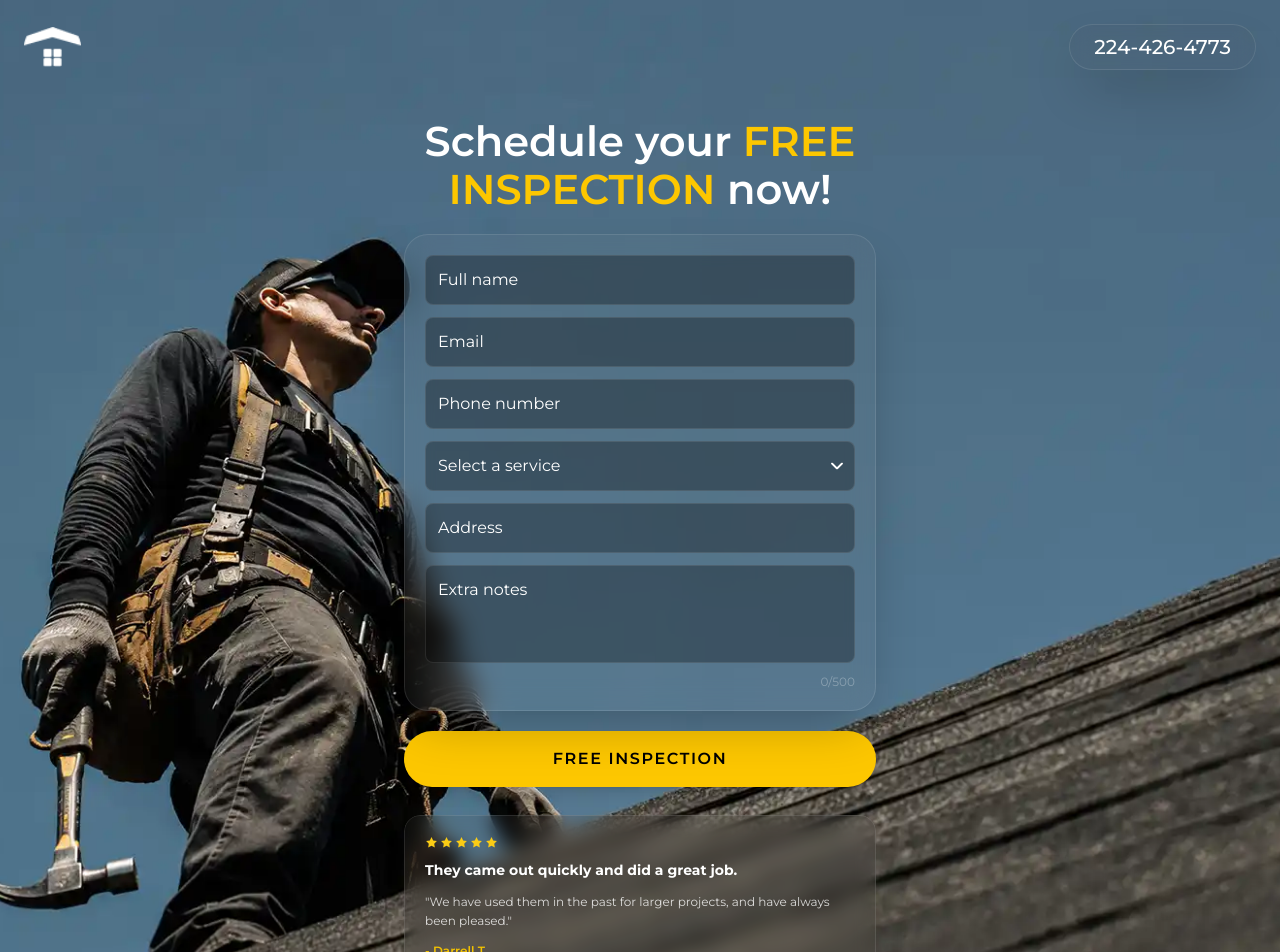
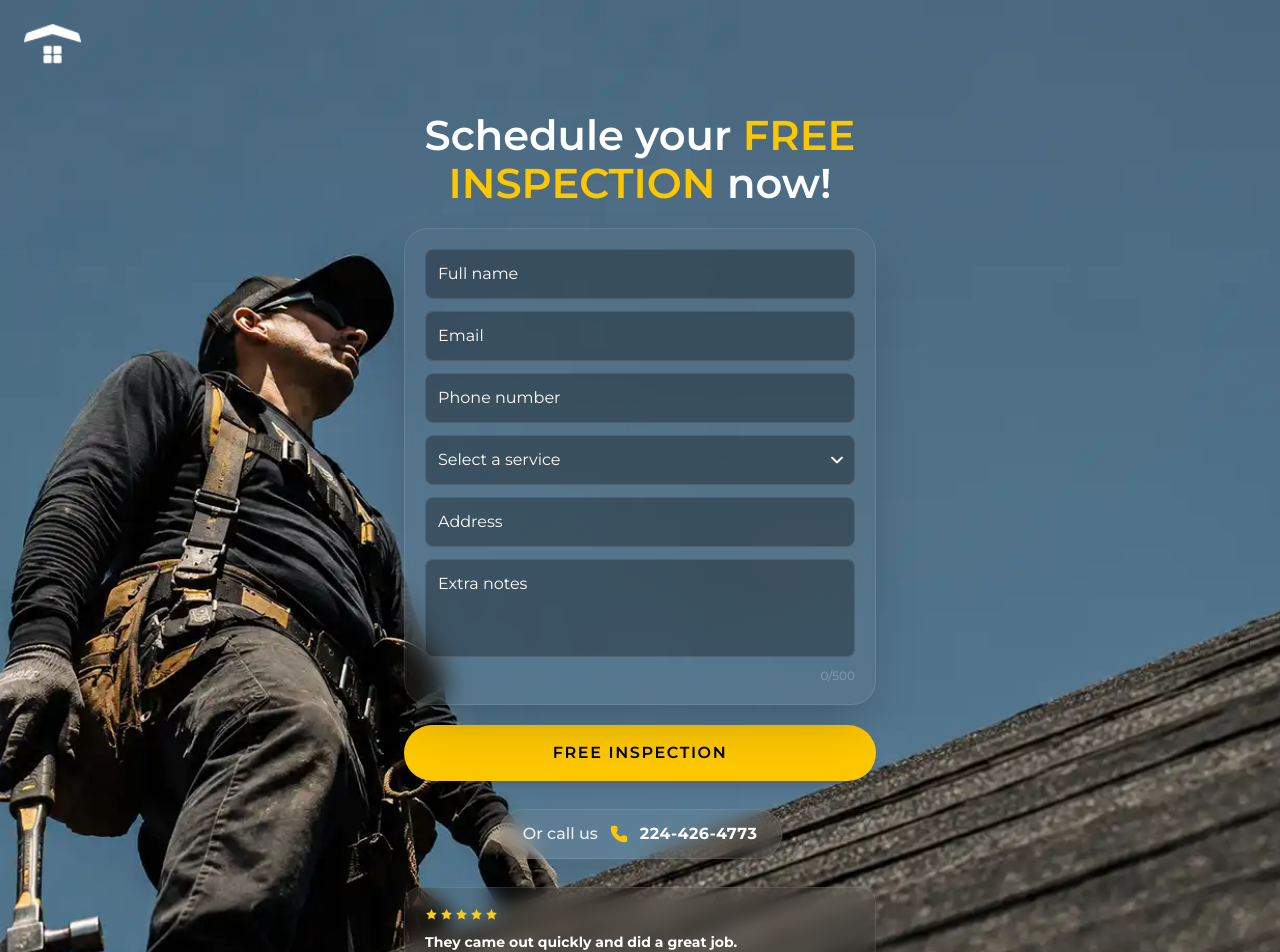
Before and after one commit to dtalledo18/advanced-roofing-contact, a Next.js app: page / in a window 1280 px wide. Shown: the top 952 px of the page. Built offline with nearby package versions, Linux system fonts and the light colour scheme.

Commit message:
add: or call us

```diff
--- a/app/page.tsx
+++ b/app/page.tsx
@@ -2,6 +2,8 @@
 
 import { useState } from 'react';
 import { useRouter } from 'next/navigation';
+import { motion } from 'framer-motion';
+import { Phone } from 'lucide-react';
 
 export default function LandingPage() {
     const router = useRouter();
@@ -218,17 +220,7 @@ export default function LandingPage() {
                                 <img src="/advanced-icon.png" alt="Advanced Logo" className="h-9 w-auto" />
                             </div>
                             {/* Teléfono móvil */}
-                            <div
-                                className="px-4 py-1.5 rounded-full shadow-2xl"
-                                style={{
-                                    background: 'rgba(81,81,81,0.08)',
-                                    backdropFilter: 'blur(10px)',
-                                    WebkitBackdropFilter: 'blur(15px)',
-                                    border: '1px solid rgba(255,255,255,0.1)'
-                                }}
-                            >
-                                <p className="text-white text-sm font-medium">224-426-4773</p>
-                            </div>
+
                         </div>
 
                         {/* ── Desktop navbar ── */}
@@ -238,19 +230,7 @@ export default function LandingPage() {
                             </div>
                             <div />
                             {/* Teléfono escritorio */}
-                            <div className="flex justify-end">
-                                <div
-                                    className="px-6 py-2 rounded-full shadow-2xl"
-                                    style={{
-                                        background: 'rgba(81,81,81,0.08)',
-                                        backdropFilter: 'blur(10px)',
-                                        WebkitBackdropFilter: 'blur(15px)',
-                                        border: '1px solid rgba(255,255,255,0.1)'
-                                    }}
-                                >
-                                    <p className="text-white text-xl font-medium">224-426-4773</p>
-                                </div>
-                            </div>
+
                         </div>
                     </div>
                 </nav>
@@ -362,6 +342,38 @@ export default function LandingPage() {
                                             </svg>
                                         ) : "FREE INSPECTION"}
                                     </button>
+
+                                    <div className="flex flex-col items-center gap-3 mt-2">
+                                        <motion.a
+                                            href="tel:2244264773"
+                                            className="flex items-center gap-3 px-6 py-3 rounded-full shadow-2xl transition-all"
+                                            style={{
+                                                background: 'rgba(255, 255, 255, 0.05)',
+                                                backdropFilter: 'blur(10px)',
+                                                WebkitBackdropFilter: 'blur(15px)',
+                                                border: '1px solid rgba(255, 255, 255, 0.1)'
+                                            }}
+                                            // Configuración de la animación de "temblor" al hacer hover
+                                            whileHover={{ scale: 1.05 }}
+                                            whileTap={{ scale: 0.95 }}
+                                        >
+                                            <span className="text-white/90 font-medium text-lg">Or call us</span>
+
+                                            <motion.div
+                                                animate={{ rotate: [0, -15, 15, -15, 0] }}
+                                                transition={{
+                                                    duration: 0.5,
+                                                    repeat: Infinity,
+                                                    repeatDelay: 3,
+                                                    ease: "easeInOut"
+                                                }}
+                                            >
+                                                <Phone size={18} className="text-yellow-400 fill-yellow-400" />
+                                            </motion.div>
+
+                                            <span className="text-white font-bold tracking-wide text-lg">224-426-4773</span>
+                                        </motion.a>
+                                    </div>
                                 </>
                             )}
                         </div>
@@ -454,6 +466,37 @@ export default function LandingPage() {
                                         </svg>
                                     ) : "FREE INSPECTION"}
                                 </button>
+                                <div className="flex flex-col items-center gap-3 mt-2">
+                                    <motion.a
+                                        href="tel:2244264773"
+                                        className="flex items-center gap-3 px-6 py-3 rounded-full shadow-2xl transition-all"
+                                        style={{
+                                            background: 'rgba(255, 255, 255, 0.05)',
+                                            backdropFilter: 'blur(10px)',
+                                            WebkitBackdropFilter: 'blur(15px)',
+                                            border: '1px solid rgba(255, 255, 255, 0.1)'
+                                        }}
+                                        // Configuración de la animación de "temblor" al hacer hover
+                                        whileHover={{ scale: 1.05 }}
+                                        whileTap={{ scale: 0.95 }}
+                                    >
+                                        <span className="text-white/90 font-medium text-md">Or call us</span>
+
+                                        <motion.div
+                                            animate={{ rotate: [0, -15, 15, -15, 0] }}
+                                            transition={{
+                                                duration: 0.5,
+                                                repeat: Infinity,
+                                                repeatDelay: 3,
+                                                ease: "easeInOut"
+                                            }}
+                                        >
+                                            <Phone size={18} className="text-yellow-400 fill-yellow-400" />
+                                        </motion.div>
+
+                                        <span className="text-white font-bold tracking-wide text-md">224-426-4773</span>
+                                    </motion.a>
+                                </div>
                             </>
                         )}
 
--- a/package.json
+++ b/package.json
@@ -11,6 +11,8 @@
   "dependencies": {
     "@hookform/resolvers": "^5.4.0",
     "@next/third-parties": "^16.2.9",
+    "framer-motion": "^12.40.0",
+    "lucide-react": "^1.18.0",
     "next": "16.2.7",
     "react": "19.2.4",
     "react-dom": "19.2.4",
```
Also changed, not shown: 1 other file (tests, documents, lock files or other folders).
